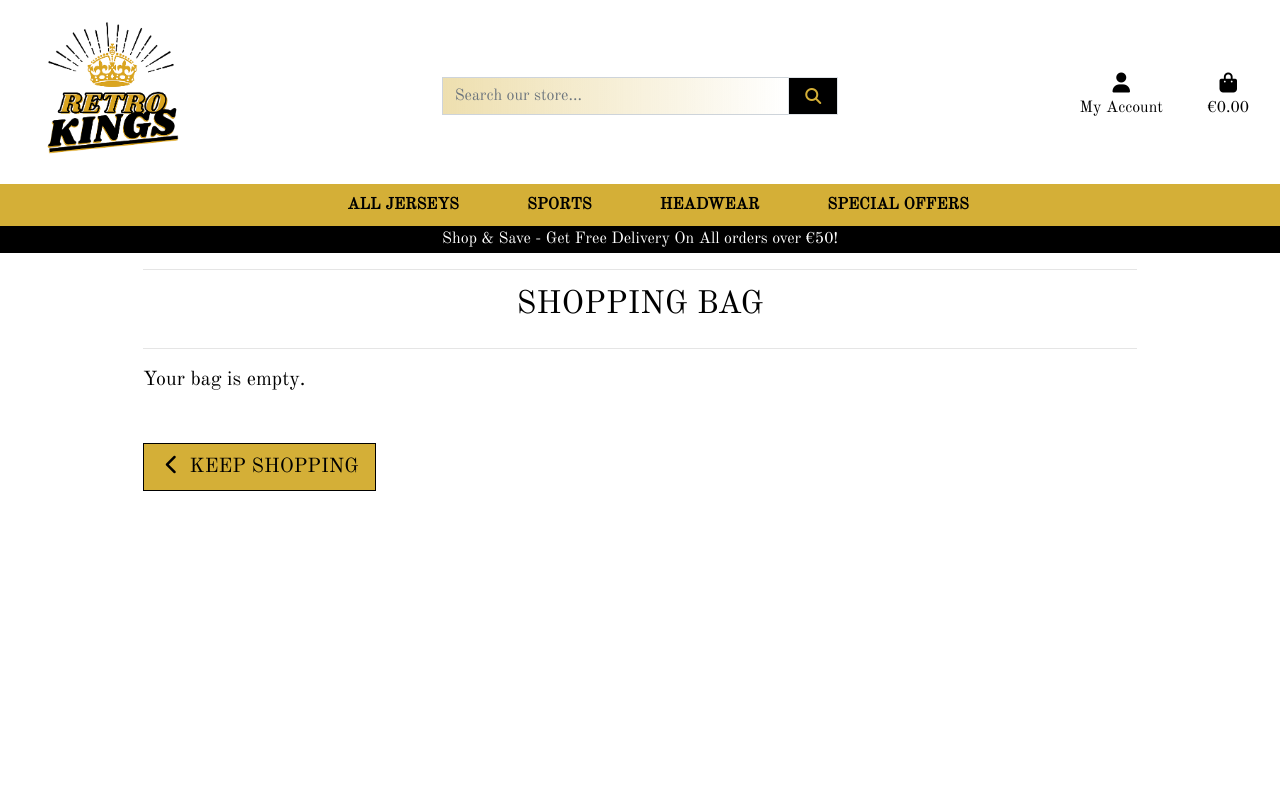
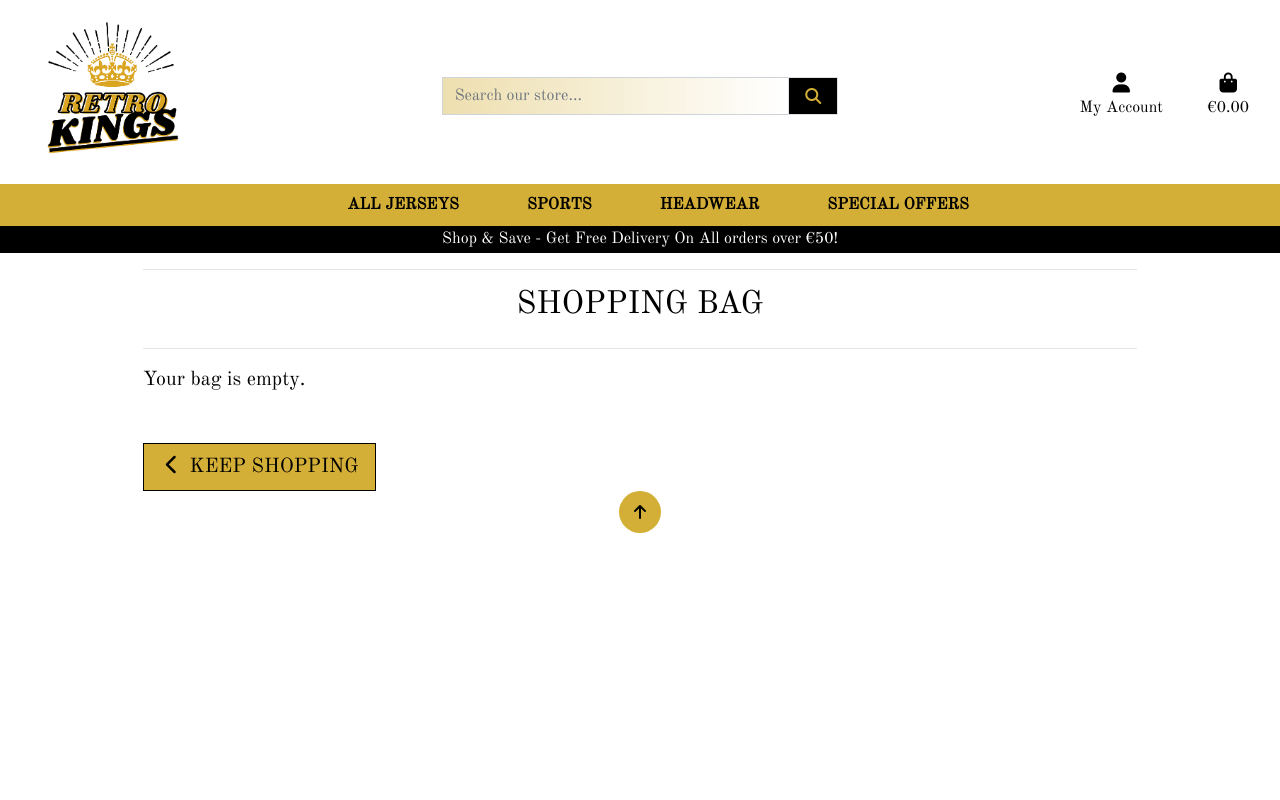
Before and after one commit to Jmurray1989/RetroKings, a Django app: page /bag/ in a window 1280 px wide. Run offline with Django 3.2, Linux system fonts and the light colour scheme; some libraries are stand-ins or nearby versions.

Commit message:
Added back to top button in bag view

```diff
--- a/bag/templates/bag/bag.html
+++ b/bag/templates/bag/bag.html
@@ -112,6 +112,12 @@
 	</div>
 </div>
 
+<div class="btt-button mx-auto">
+    <a class="btt-link d-flex h-100">
+        <i class="fas fa-arrow-up mx-auto my-auto"></i>
+    </a>
+</div>
+
 {% block footer %}{% endblock %}
 
 {% endblock %}
```
